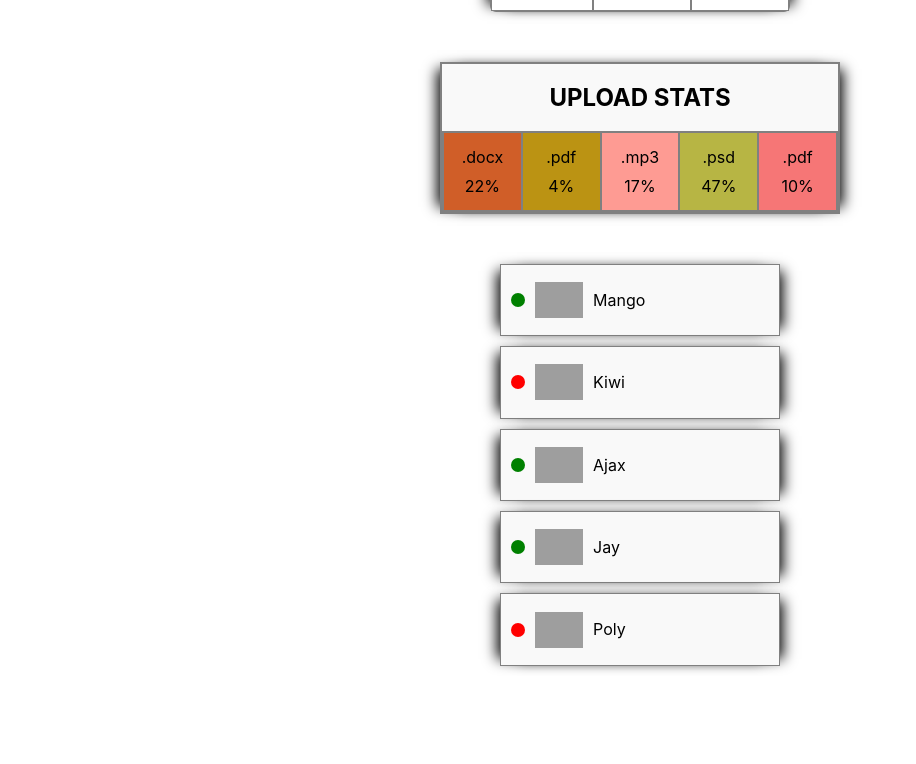
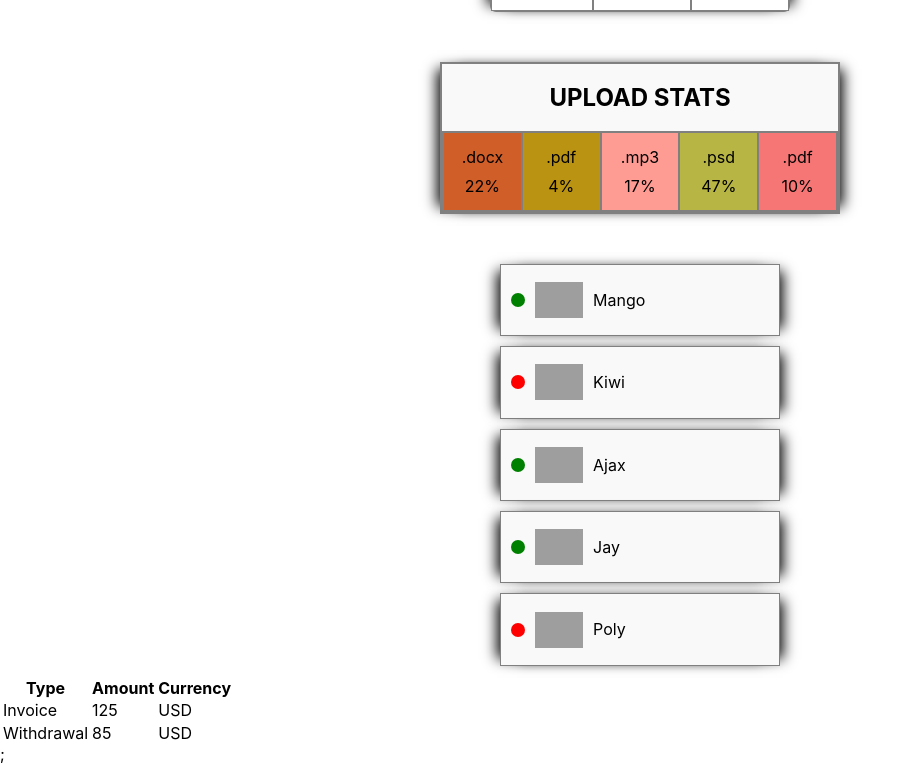
Before and after one commit to Y0less/goit-react-hw-01-components, a React (Create React App) app: page / in a window 1280 px wide. Shown: the part 432-1196 px from the top of the page, without its empty margins (0-916 px from the left). Before the commit the page ends 1108 px from the top, so only its background shows below. Built offline with nearby package versions, Linux system fonts and the light colour scheme; grey boxes are pictures that could not be loaded.

Commit message:
partial 4.01

```diff
--- a/src/components/App.jsx
+++ b/src/components/App.jsx
@@ -1,11 +1,13 @@
+import PropTypes from 'prop-types';
 import user from '../user.json';
 import data from '../data.json';
 import friends from '../friends.json';
-import PropTypes from 'prop-types';
+import transactions from '../transactions.json';
 import { GlobalStyle } from './GlobalStyle';
 import { Profile } from 'components/Profile/Profile';
 import { Statistics } from 'components/Statistics/Statistics';
 import { FriendsList } from 'components/FriendList/FriendList';
+import { TransactionHistory } from './TransactionHistory/TransactionHistory';
 
 export const App = () => {
   return (
@@ -19,6 +21,7 @@
       />
       <Statistics title="Upload Stats" stats={data} />
       <FriendsList friends={friends} />
+      <TransactionHistory items={transactions} />;
       <GlobalStyle />
     </>
   );
--- /dev/null
+++ b/src/components/TransactionHistory/TransactionHistory.jsx
@@ -0,0 +1,26 @@
+export const TransactionHistory = () => {
+    return (
+        <table class="transaction-history">
+  <thead>
+    <tr>
+      <th>Type</th>
+      <th>Amount</th>
+      <th>Currency</th>
+    </tr>
+  </thead>
+
+  <tbody>
+    <tr>
+      <td>Invoice</td>
+      <td>125</td>
+      <td>USD</td>
+    </tr>
+    <tr>
+      <td>Withdrawal</td>
+      <td>85</td>
+      <td>USD</td>
+    </tr>
+  </tbody>
+</table>
+    )
+}
--- /dev/null
+++ b/src/components/TransactionHistory/TransactionHistory.styled.js
@@ -0,0 +1 @@
+import styled from 'styled-components';
--- /dev/null
+++ b/src/transactions.json
@@ -0,0 +1,122 @@
+[
+  {
+    "id": "1e0700a2-5183-4291-85cc-2065a036a683",
+    "type": "invoice",
+    "amount": "964.82",
+    "currency": "LRD"
+  },
+  {
+    "id": "a30f821b-4d25-4ff0-abdd-e340b3f0dd2b",
+    "type": "payment",
+    "amount": "686.50",
+    "currency": "WST"
+  },
+  {
+    "id": "44dca67a-8e5a-4798-bf8e-b15efd4e1abd",
+    "type": "invoice",
+    "amount": "828.62",
+    "currency": "UGX"
+  },
+  {
+    "id": "ea8ed3dc-2b68-4a53-905a-53ecb0adef33",
+    "type": "withdrawal",
+    "amount": "527.80",
+    "currency": "ALL"
+  },
+  {
+    "id": "ea76146a-0b00-4b80-bc02-a8c822176712",
+    "type": "withdrawal",
+    "amount": "371.43",
+    "currency": "MUR"
+  },
+  {
+    "id": "63ca02f9-d637-46b5-9237-f3b24425e029",
+    "type": "payment",
+    "amount": "862.44",
+    "currency": "AUD"
+  },
+  {
+    "id": "ed0263e8-59a5-4bf1-87e0-2bb88e53dc34",
+    "type": "withdrawal",
+    "amount": "907.00",
+    "currency": "GEL"
+  },
+  {
+    "id": "6013bad0-750c-4691-8bc2-d8f2b43969c4",
+    "type": "withdrawal",
+    "amount": "352.52",
+    "currency": "UGX"
+  },
+  {
+    "id": "252c7be4-8b06-4fa7-8d42-61fb835b70d5",
+    "type": "payment",
+    "amount": "388.98",
+    "currency": "TOP"
+  },
+  {
+    "id": "4eaab41b-b967-40ac-82ed-85fc66f646f1",
+    "type": "deposit",
+    "amount": "103.10",
+    "currency": "BWP"
+  },
+  {
+    "id": "9648a350-8469-42d5-8bf3-18090de5fe67",
+    "type": "withdrawal",
+    "amount": "322.32",
+    "currency": "MRO"
+  },
+  {
+    "id": "9c5c25fb-1a95-4b2f-8d1f-4c4426d677cc",
+    "type": "invoice",
+    "amount": "14.79",
+    "currency": "PYG"
+  },
+  {
+    "id": "43ef232c-80e9-4d6f-b48a-b22405620de3",
+    "type": "payment",
+    "amount": "904.86",
+    "currency": "CHF"
+  },
+  {
+    "id": "5161682e-e620-4019-ab0a-24ceb10fbd20",
+    "type": "withdrawal",
+    "amount": "307.08",
+    "currency": "NOK"
+  },
+  {
+    "id": "7b119d71-42e6-4c42-a141-6818b07bb9ff",
+    "type": "invoice",
+    "amount": "275.07",
+    "currency": "AWG"
+  },
+  {
+    "id": "a4f65722-65c4-4c28-b1f4-b8ed988bb205",
+    "type": "deposit",
+    "amount": "213.10",
+    "currency": "STD"
+  },
+  {
+    "id": "c6e5784b-0ca3-48d6-86e5-b5128af5a523",
+    "type": "invoice",
+    "amount": "116.11",
+    "currency": "CUP CUC"
+  },
+  {
+    "id": "c9ebed6a-3a02-4b49-ac0d-0534b51f2bfd",
+    "type": "invoice",
+    "amount": "878.67",
+    "currency": "HKD"
+  },
+  {
+    "id": "a4a98b0e-b22c-438b-9f83-de2df52110c8",
+    "type": "invoice",
+    "amount": "725.03",
+    "currency": "UYU UYI"
+  },
+  {
+    "id": "b39bfa7a-0166-4c47-94d6-87d20590f746",
+    "type": "payment",
+    "amount": "405.45",
+    "currency": "MDL"
+  }
+]
```
